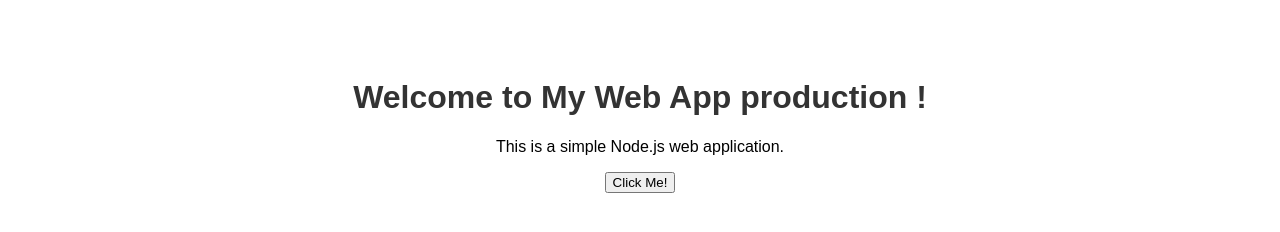
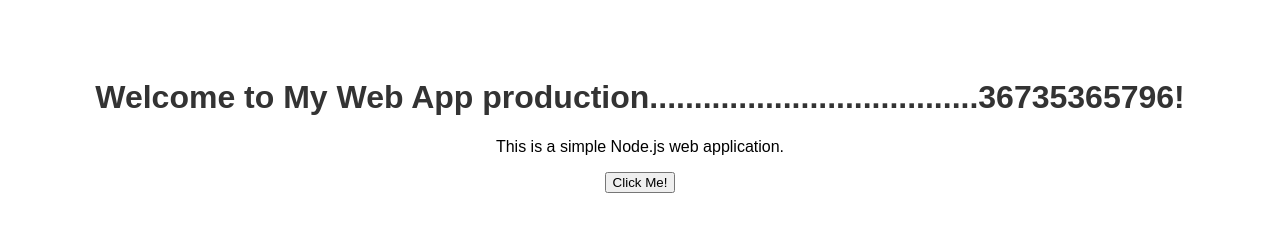
Before and after one commit to RISBIN/test-jen, a website: page public/index.html in a window 1280 px wide. Drawn offline with Linux system fonts and the light colour scheme.

Commit message:
6th test

```diff
--- a/public/index.html
+++ b/public/index.html
@@ -16,7 +16,7 @@
     </style>
 </head>
 <body>
-    <h1>Welcome to My Web App production !</h1>
+    <h1>Welcome to My Web App production.....................................36735365796!</h1>
     <p>This is a simple Node.js web application.</p>
     <button onclick="alert('Hello, world!')">Click Me!</button>
 </body>
```
